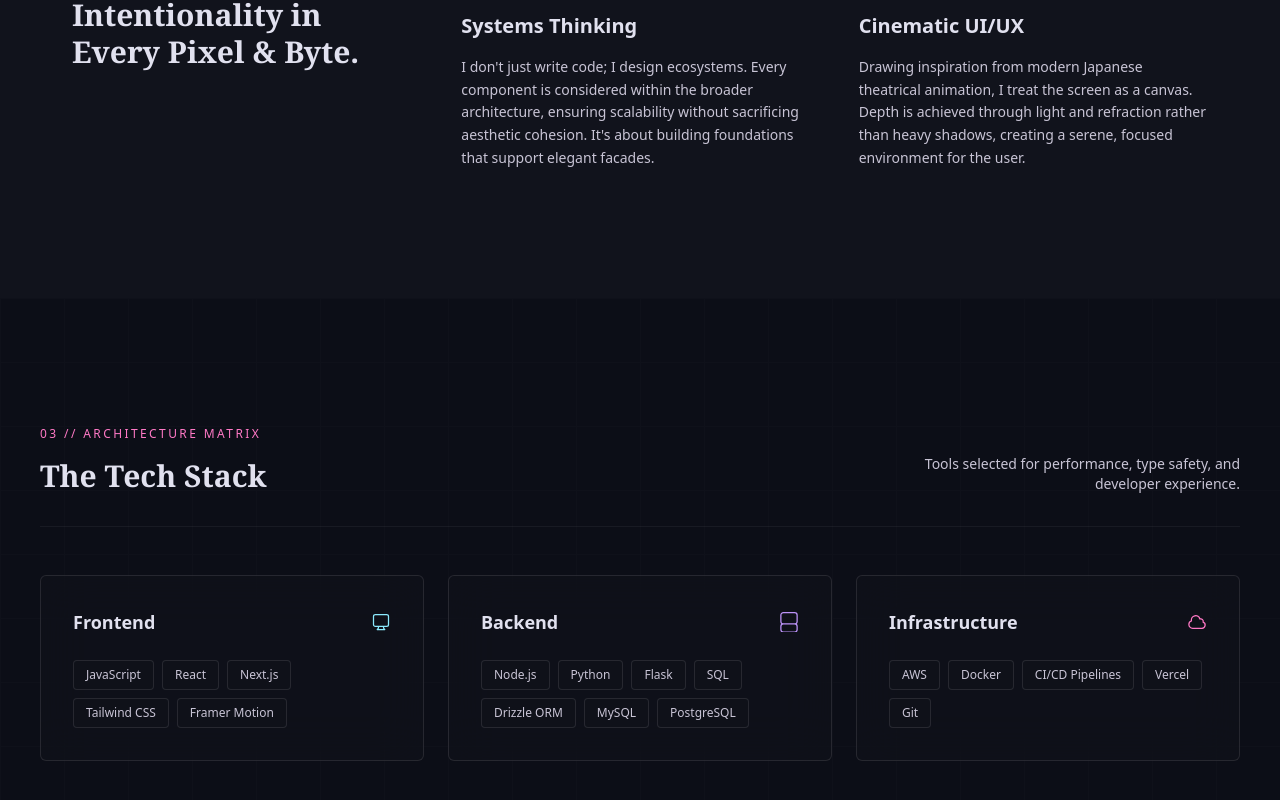
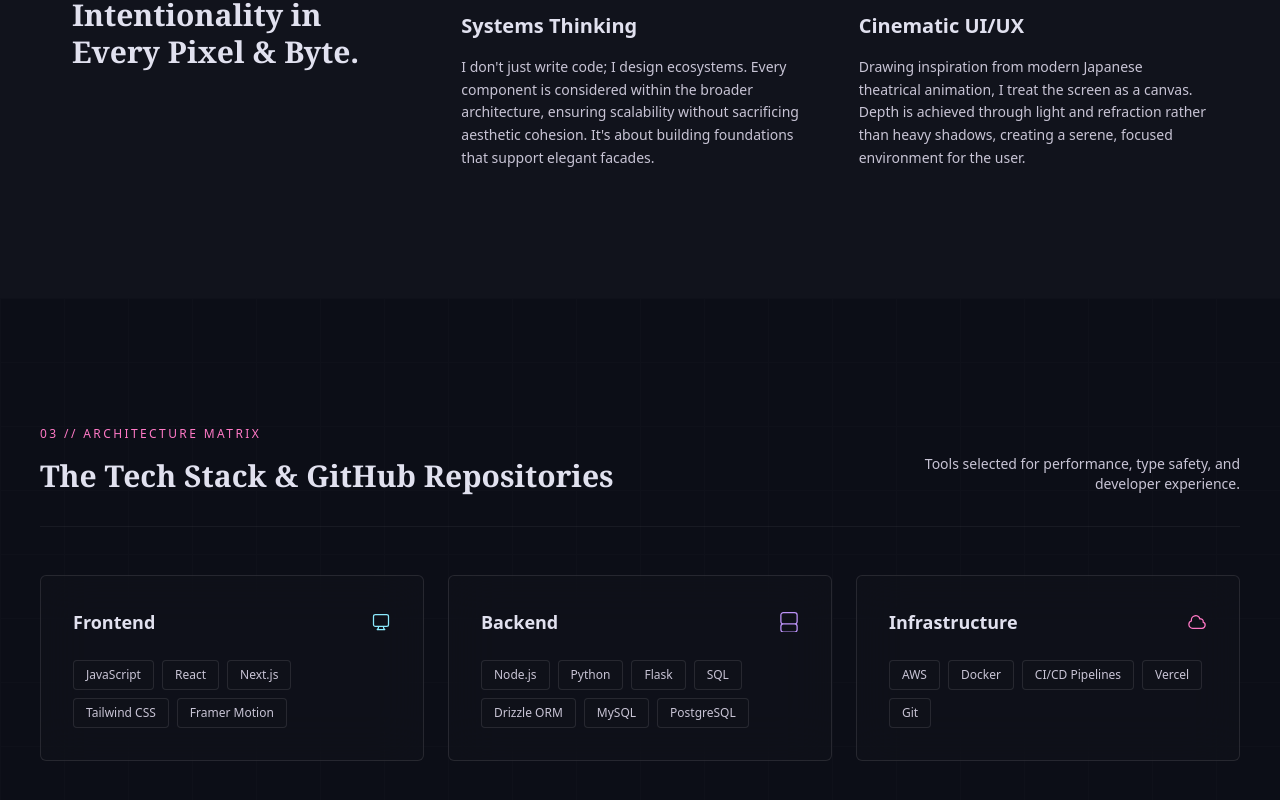
Before and after one commit to madoyakimberley/portfolio, a Next.js app: page / in a window 1280 px wide. Shown: the part 1496-2296 px from the top of the page. Built offline with nearby package versions, Linux system fonts and the light colour scheme; no server answers.

Commit message:
Favicon Change

```diff
--- a/app/page.tsx
+++ b/app/page.tsx
@@ -473,7 +473,7 @@ export default function PortfolioPage() {
                 03 // Architecture Matrix
               </span>
               <h2 className="font-serif text-3xl font-semibold text-[#e1e1ef]">
-                The Tech Stack
+                The Tech Stack & GitHub Repositories
               </h2>
             </div>
             <p className="text-sm text-[#c8c4d5] max-w-sm text-right hidden md:block">
```
